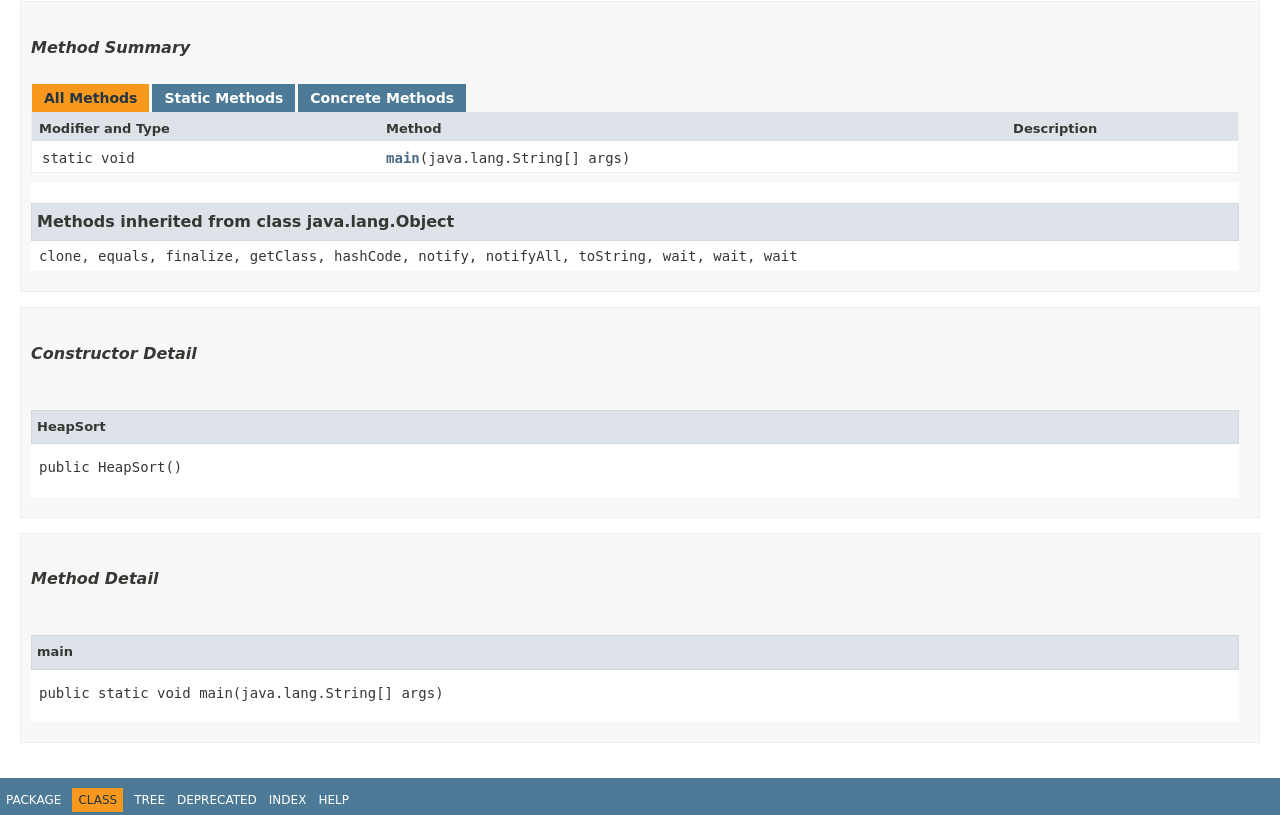
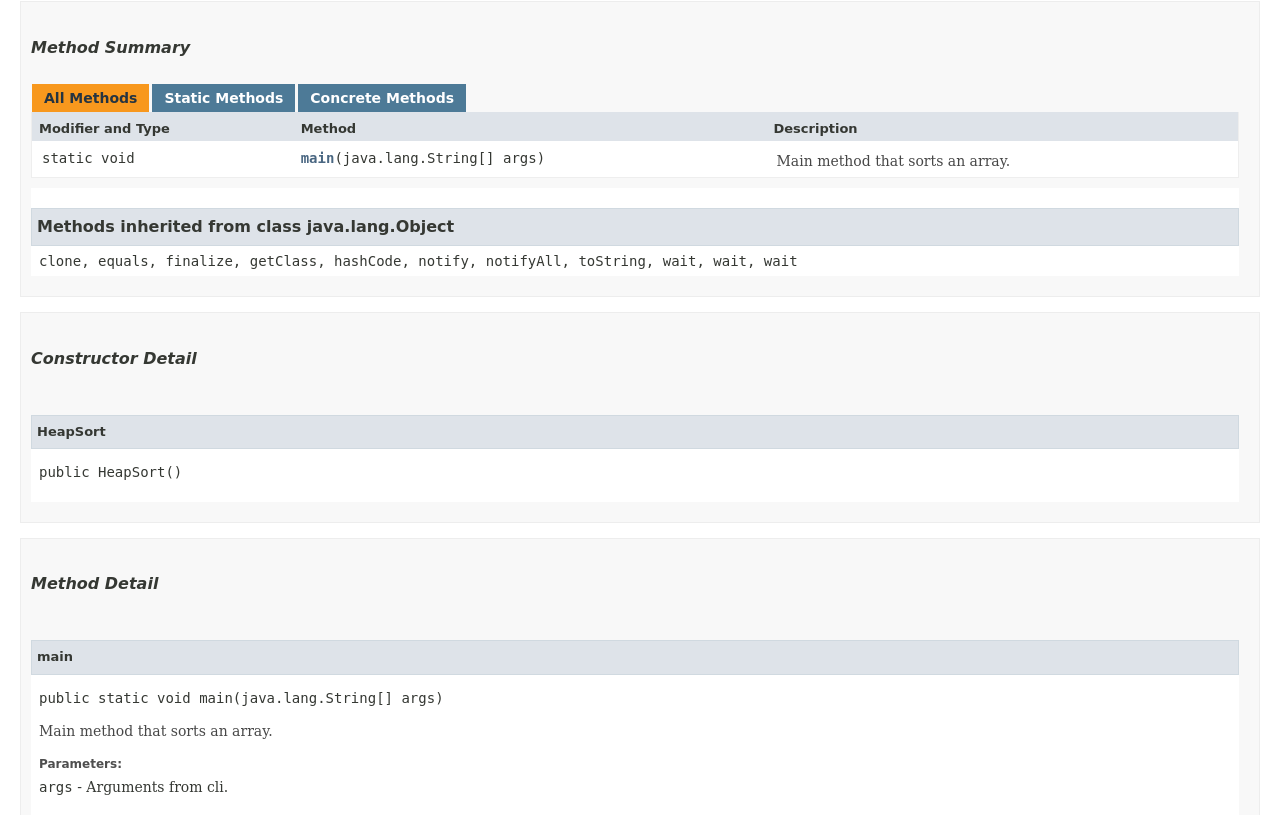
Before and after one commit to ELz0N1/OOP, a plain HTML site: page Task_1_1_1/ru/nsu/HeapSort.html in a window 1280 px wide. Shown: the part 516-1331 px from the top of the page. Drawn offline with Linux system fonts and the light colour scheme; no server answers; a script that the page names is missing; a web font is replaced by a local one.

Commit message:
Deploying to gh-pages from @ ELz0N1/OOP@0d11beeafa2c719281cb5e84162782662da96bc4 🚀

```diff
--- a/Task_1_1_1/ru/nsu/HeapSort.html
+++ b/Task_1_1_1/ru/nsu/HeapSort.html
@@ -177,7 +177,9 @@ extends java.lang.Object</pre>
 <tr id="i0" class="altColor">
 <td class="colFirst"><code>static void</code></td>
 <th class="colSecond" scope="row"><code><span class="memberNameLink"><a href="#main(java.lang.String%5B%5D)">main</a></span>&#8203;(java.lang.String[]&nbsp;args)</code></th>
-<td class="colLast">&nbsp;</td>
+<td class="colLast">
+<div class="block">Main method that sorts an array.</div>
+</td>
 </tr>
 </table>
 <ul class="blockList">
@@ -229,6 +231,11 @@ extends java.lang.Object</pre>
 <li class="blockList">
 <h4>main</h4>
 <pre class="methodSignature">public static&nbsp;void&nbsp;main&#8203;(java.lang.String[]&nbsp;args)</pre>
+<div class="block">Main method that sorts an array.</div>
+<dl>
+<dt><span class="paramLabel">Parameters:</span></dt>
+<dd><code>args</code> - Arguments from cli.</dd>
+</dl>
 </li>
 </ul>
 </li>
```
Also changed, not shown: Task_1_1_1/index-all.html (+3 -1 lines), 3 other files.
